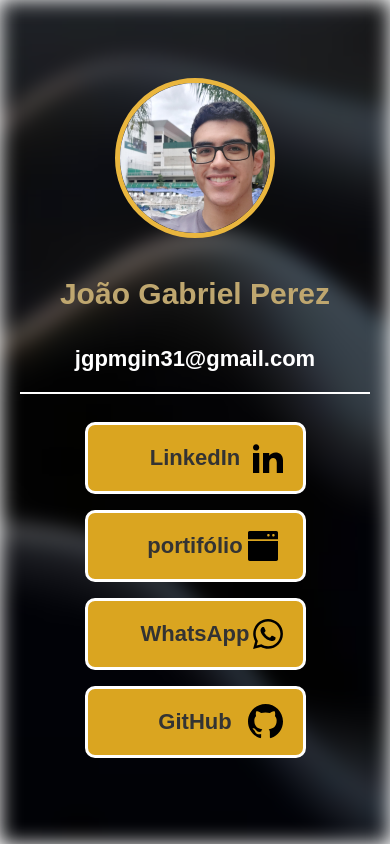
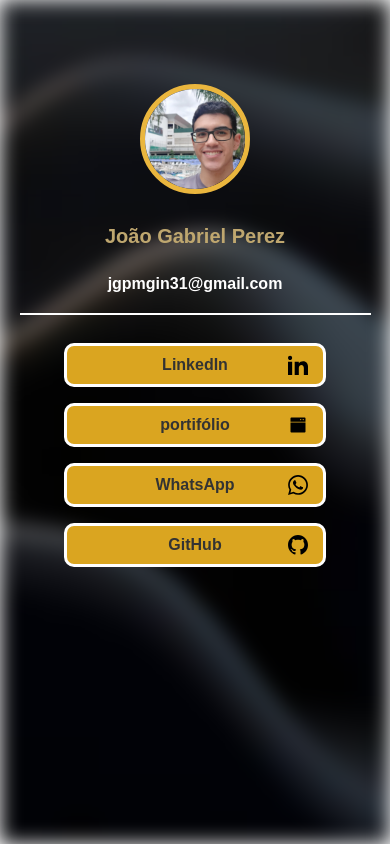
Before and after one commit to JoaoGperez/My-LinkTree, a plain HTML site: page Code/index.html in a window 390 px wide. Drawn offline with Linux system fonts and the light colour scheme.

Commit message:
add media-queries

```diff
--- a/Code/index.css
+++ b/Code/index.css
@@ -7,7 +7,6 @@ body {
     justify-content: center;
     align-items: center;
     height: 100vh;
-
     background-size: cover;
     background-position: center;
     font-family: Arial, sans-serif;
@@ -24,12 +23,10 @@ body {
     background-size: cover;
     background-position: center;
     filter: blur(10px);
-    /* Efeito de desfoque na imagem de fundo */
 }
 
 .content {
     text-align: center;
-    /*background-color: rgba(245, 245, 245, 0.8); /* Fundo branco com transparência */
     padding: 20px;
     border-radius: 10px;
     min-height: 80%;
@@ -41,7 +38,6 @@ body {
 
 .profile-pic {
     width: 150px;
-    /* Ajuste o tamanho conforme necessário */
     height: 150px;
     border-radius: 50%;
     object-fit: cover;
@@ -57,7 +53,6 @@ h2 {
 a {
     color: #fff;
     text-decoration: none;
-    /* Remove sublinhado padrão */
     font-weight: bold;
     font-size: 22px;
 }
@@ -75,13 +70,11 @@ a {
     padding-top: 10px;
     padding-bottom: 20px;
     border-bottom: 2px solid #fff;
-    /* Barra abaixo do e-mail */
 }
 
 .email:hover {
     color: #BFA76F;
 }
-
 
 .social-links {
     margin-top: 20px;
@@ -94,27 +87,19 @@ a {
 .social-links a {
     display: flex;
     align-items: center;
-    /* Centraliza verticalmente */
     justify-content: center;
-    /* Centraliza horizontalmente */
     width: 50%;
     margin: 8px auto;
     padding: 20px 20px;
     text-decoration: none;
     border: 3px solid #fff;
-    /* Borda azul escuro futurista */
     border-radius: 10px;
     color: #333333;
-
     font-weight: bold;
     font-size: 22px;
     background-color: #DAA520;
     transition: background-color 0.3s ease;
     position: relative;
-    /* Adicionado para posicionar a imagem absolutamente */
-
-
-
 }
 
 .social-links a:hover {
@@ -125,9 +110,7 @@ a {
 .social-links img {
     position: absolute;
     right: 20px;
-    /* Ajuste conforme necessário */
     margin-left: auto;
-    /* Certifica-se de que a imagem fica à direita */
 }
 
 .linkedin-img {
@@ -138,7 +121,7 @@ a {
     height: 40px;
 }
 
-.whatsapp-img{
+.whatsapp-img {
     height: 30px;
 }
 
@@ -148,5 +131,62 @@ a {
 
 .email-img {
     height: 30px;
-    /* Ajuste conforme necessário */
 }
+
+/* Media queries */
+@media (max-width: 768px) {
+    .content {
+        max-width: 90%;
+        padding: 10px;
+    }
+
+    .profile-pic {
+        width: 120px;
+        height: 120px;
+    }
+
+    h2 {
+        font-size: 24px;
+    }
+
+    .email {
+        font-size: 18px;
+    }
+
+    .social-links a {
+        width: 70%;
+        padding: 15px 10px;
+        font-size: 18px;
+    }
+
+    .social-links img {
+        margin-right: 10px;
+        height: 25px;
+        right: 10px;
+    }
+}
+
+@media (max-width: 480px) {
+    .profile-pic {
+        width: 100px;
+        height: 100px;
+    }
+
+    h2 {
+        font-size: 20px;
+    }
+
+    .email {
+        font-size: 16px;
+    }
+
+    .social-links a {
+        padding: 10px 5px;
+        font-size: 16px;
+    }
+
+    .social-links img {
+        height: 20px;
+        right: 5px;
+    }
+}
--- a/Code/index.html
+++ b/Code/index.html
@@ -16,15 +16,13 @@
         <a href="malito:jgpmgin31@gmail.com" class="email">jgpmgin31@gmail.com</a>
 
         <div class="social-links">
-            <a href="https://www.linkedin.com/in/jo%C3%A3o-gabriel-perez-928951278/">LinkedIn <img class="linkedin-img"
-                    src="/Img/linkedin.svg" alt=""></a>
-            <a href="https://www.instagram.com/joao.gperez">portifólio <img class="portfolio-img"
-                    src="/Img/portifolio.svg" alt=""></a>
-                    <a href="https://wa.me/5531983411343" target="_blank">WhatsApp <img class="whatsapp-img" src="/Img/whatsapp.svg" alt=""></a>
-
-            <a href="mailto:jgpmgin31@gmail.com">GitHub <img class="github-img" src="/Img/github.svg" alt=""></a>
-            <!-- <a href="https://www.instagram.com/joao.gperez">instagram <img class="portfolio-img"
-                    src="/Images/portifolio.svg" alt=""></a>-->
+            <a href="https://www.linkedin.com/in/jo%C3%A3o-gabriel-perez-928951278/" target="_blank">LinkedIn <img
+                    class="linkedin-img" src="/Img/linkedin.svg" alt=""></a>
+            <a href="#">portifólio <img class="portfolio-img" src="/Img/portifolio.svg" alt=""></a>
+            <a href="https://wa.me/5531983411343" target="_blank">WhatsApp <img class="whatsapp-img"
+                    src="/Img/whatsapp.svg" alt=""></a>
+            <a href="https://github.com/JoaoGperez" target="_blank">GitHub <img class="github-img" src="/Img/github.svg"
+                    alt=""></a>
         </div>
     </div>
 
```
